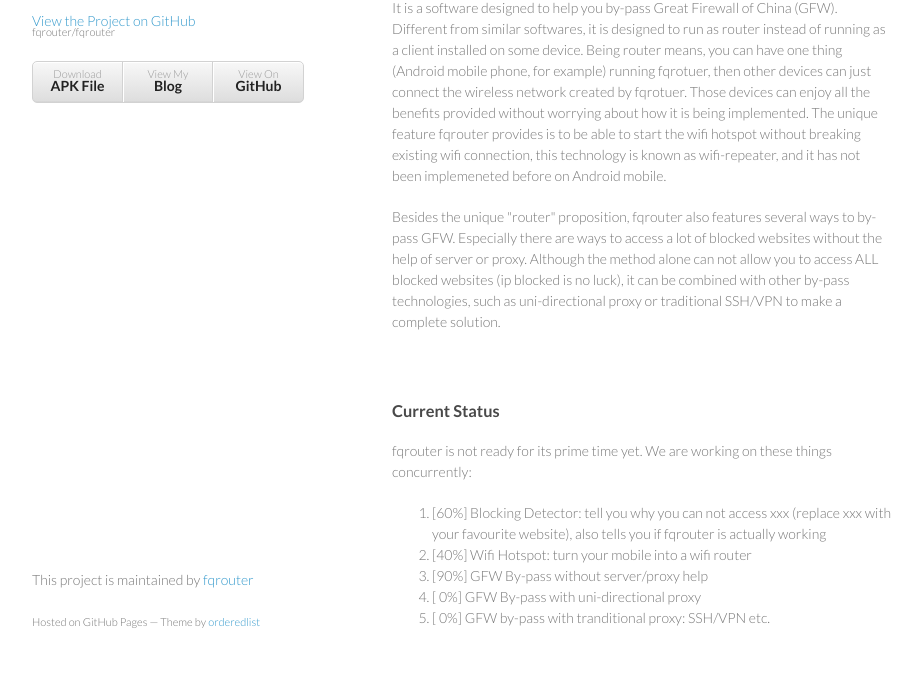
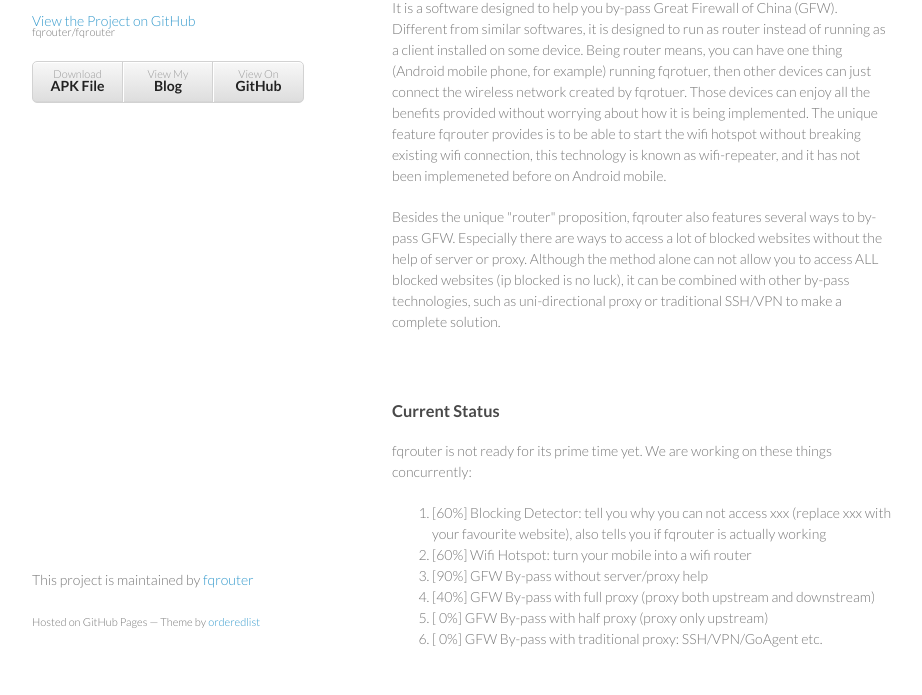
Before and after one commit to fqrouter/fqrouter, a plain HTML site: page index.html in a window 1280 px wide. Shown: the part 99-794 px from the top of the page, without its empty margins (178-1100 px from the left). Drawn offline with Linux system fonts and the light colour scheme.

Commit message:
update current status: full proxy had some progress

```diff
--- a/index.html
+++ b/index.html
@@ -49,10 +49,11 @@ Those devices can enjoy all the benefits provided without worrying about how it
         <ol>
           <li>[60%] Blocking Detector: tell you why you can not access xxx (replace xxx with your favourite website),
           also tells you if fqrouter is actually working</li>
-          <li>[40%] Wifi Hotspot: turn your mobile into a wifi router</li>
+          <li>[60%] Wifi Hotspot: turn your mobile into a wifi router</li>
           <li>[90%] GFW By-pass without server/proxy help</li>
-          <li>[ 0%] GFW By-pass with uni-directional proxy</li>
-          <li>[ 0%] GFW by-pass with tranditional proxy: SSH/VPN etc.</li>
+          <li>[40%] GFW By-pass with full proxy (proxy both upstream and downstream)</li>
+          <li>[ 0%] GFW By-pass with half proxy (proxy only upstream)</li>
+          <li>[ 0%] GFW By-pass with traditional proxy: SSH/VPN/GoAgent etc.</li>
         </ol>
       </section>
       <section>
```
Also changed, not shown: 1 other file.
